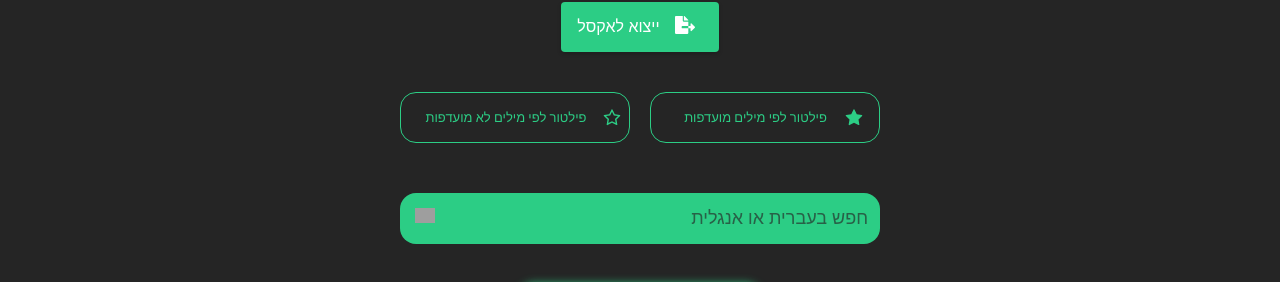
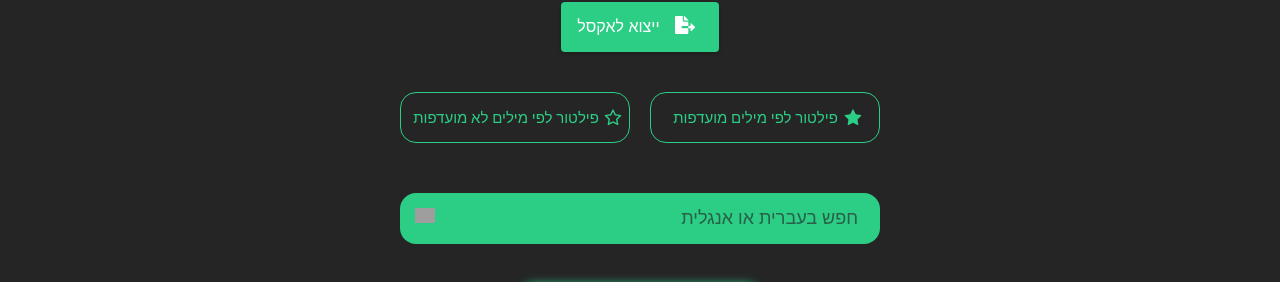
Before and after one commit to Click-Learn/Click-Learn-App, a React (Create React App) app: page /allwords in a window 1280 px wide. Shown: the part 170-452 px from the top of the page. Built offline with nearby package versions, Linux system fonts and the light colour scheme; grey boxes are pictures that could not be loaded.

Commit message:
changed padding in search

```diff
--- a/src/Components/Layout/Main/Dashboard/AllWords/AllWords.css
+++ b/src/Components/Layout/Main/Dashboard/AllWords/AllWords.css
@@ -53,11 +53,13 @@
     top: 13.8px;
   }
 
-
+.AllWords .MuiChip-label {
+    padding: 0;
+}
 
 .AllWords .text_search_words {
-    padding: 15px 0;
-    width: 100%;
+    padding: 15px 10px;
+    width: calc(100% - 20px);
     background-color: var(--color-light-green);
     border: none;
     border-radius: 16px;
--- a/src/Components/Layout/Main/Dashboard/AllWords/AllWords.tsx
+++ b/src/Components/Layout/Main/Dashboard/AllWords/AllWords.tsx
@@ -97,7 +97,7 @@ function AllWords(): JSX.Element {
         {favoriteFilter ? (
                         <Chip
             label="פילטור לפי מילים מועדפות"
-            sx={{ width: "230px", height: "51px" }}
+            sx={{ width: "230px", height: "51px", fontSize: "15px", }}
             onClick={() => setFavorieFilter(!favoriteFilter)}
             color="success"
             style={{ backgroundColor: theme.palette.success.main }}
@@ -110,7 +110,7 @@ function AllWords(): JSX.Element {
         ) : (
             <Chip
             label="פילטור לפי מילים מועדפות"
-            sx={{ width: "230px", height: "51px" }}
+            sx={{ width: "230px", height: "51px", fontSize: "15px", }}
             onClick={() => setFavorieFilter(!favoriteFilter)}
             color="success"
             style={{ color: theme.palette.success.main, backgroundColor: "transparent", border: `1px solid ${theme.palette.success.main}` }}
@@ -129,7 +129,7 @@ function AllWords(): JSX.Element {
         {unFavoriteFilter ? (
           <Chip
           label="פילטור לפי מילים לא מועדפות"
-          sx={{width: "230px", height: "51px"}}
+          sx={{width: "230px", height: "51px", fontSize: "15px"}}
           onClick={() => setUnFavorieFilter(!unFavoriteFilter)}
           color="secondary"
           style={{ backgroundColor: `${theme.palette.success.main} `, outline: `1px solid ${theme.palette.success.main}` }}
@@ -140,7 +140,7 @@ function AllWords(): JSX.Element {
           <Chip
           variant="outlined"
           label="פילטור לפי מילים לא מועדפות"
-          sx={{width: "230px", height: "51px"}}
+          sx={{width: "230px", height: "51px", fontSize: "15px"}}
           onClick={() => setUnFavorieFilter(!unFavoriteFilter)}
           color="secondary"
           style={{ color: theme.palette.success.main, backgroundColor: "transparent", border: `1px solid ${theme.palette.success.main}` }}
```
